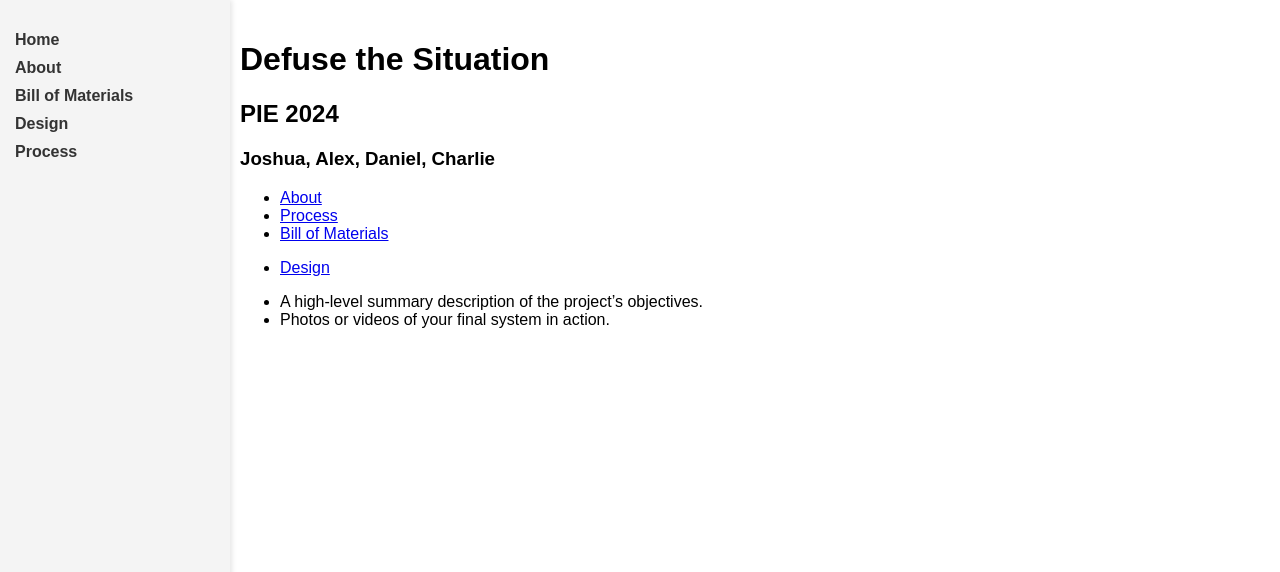
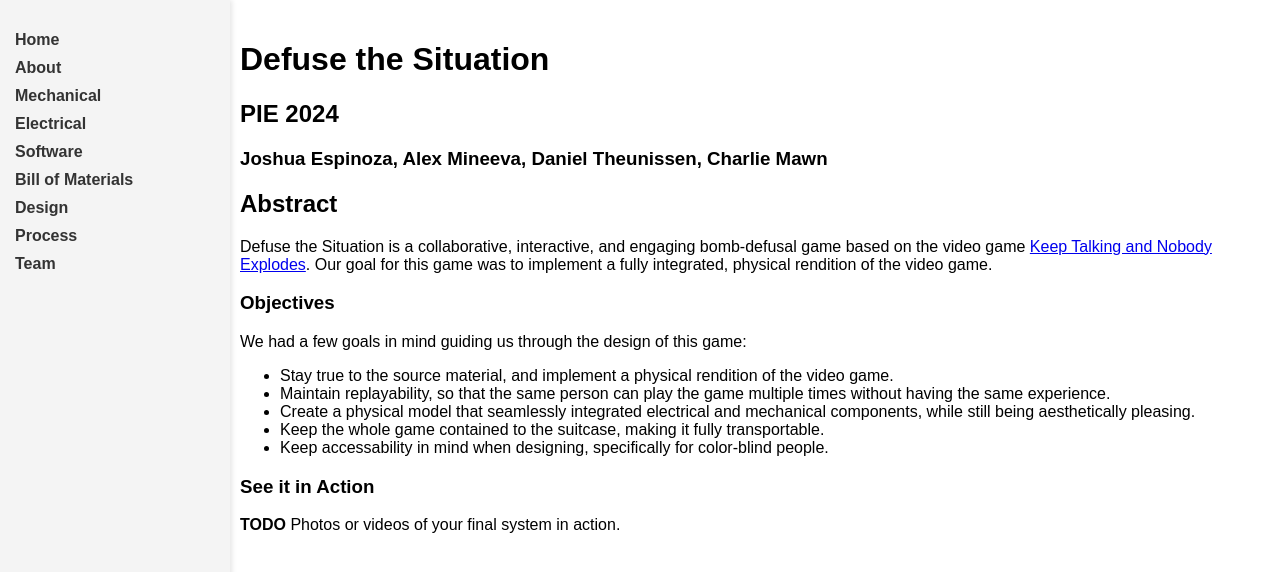
Before and after one commit to c-mawn/defuse-the-situation, a Jekyll site: the page built from docs/index.md, in a window 1280 px wide. Shown: the top 572 px of the page. Built offline with Jekyll 4.4.1, drawn with Linux system fonts in a browser that asks for light colours.

Commit message:
website update

```diff
--- a/docs/_config.yml
+++ b/docs/_config.yml
@@ -12,9 +12,17 @@ nav:
     link: /defuse-the-situation
   - name: About
     link: about
+  - name: Mechanical
+    link: mechanical
+  - name: Electrical
+    link: electrical
+  - name: Software
+    link: software
   - name: Bill of Materials
     link: bom
   - name: Design
     link: design
   - name: Process
     link: process
+  - name: Team
+    link: team
--- a/docs/index.md
+++ b/docs/index.md
@@ -5,12 +5,18 @@ filename: index.md
 ---
 # Defuse the Situation
 ## PIE 2024
-### Joshua, Alex, Daniel, Charlie
+### Joshua Espinoza, Alex Mineeva, Daniel Theunissen, Charlie Mawn
 
-- [About](about.md)
-- [Process](process.md)
-- [Bill of Materials](bom.md)
-- [Design](design.md)
+## Abstract
+Defuse the Situation is a collaborative, interactive, and engaging bomb-defusal game based on the video game [Keep Talking and Nobody Explodes](https://keeptalkinggame.com/). Our goal for this game was to implement a fully integrated, physical rendition of the video game.
 
-- A high-level summary description of the project’s objectives.
-- Photos or videos of your final system in action.
+### Objectives
+We had a few goals in mind guiding us through the design of this game:
+- Stay true to the source material, and implement a physical rendition of the video game.
+- Maintain replayability, so that the same person can play the game multiple times without having the same experience.
+- Create a physical model that seamlessly integrated electrical and mechanical components, while still being aesthetically pleasing.
+- Keep the whole game contained to the suitcase, making it fully transportable.
+- Keep accessability in mind when designing, specifically for color-blind people.
+
+### See it in Action
+**TODO** Photos or videos of your final system in action.
```
Also changed, not shown: docs/electrical.md (added, +1 -0 lines), docs/mechanical.md (added, +1 -0 lines), docs/software.md (added, +1 -0 lines), docs/team.md (added, +2 -0 lines).
